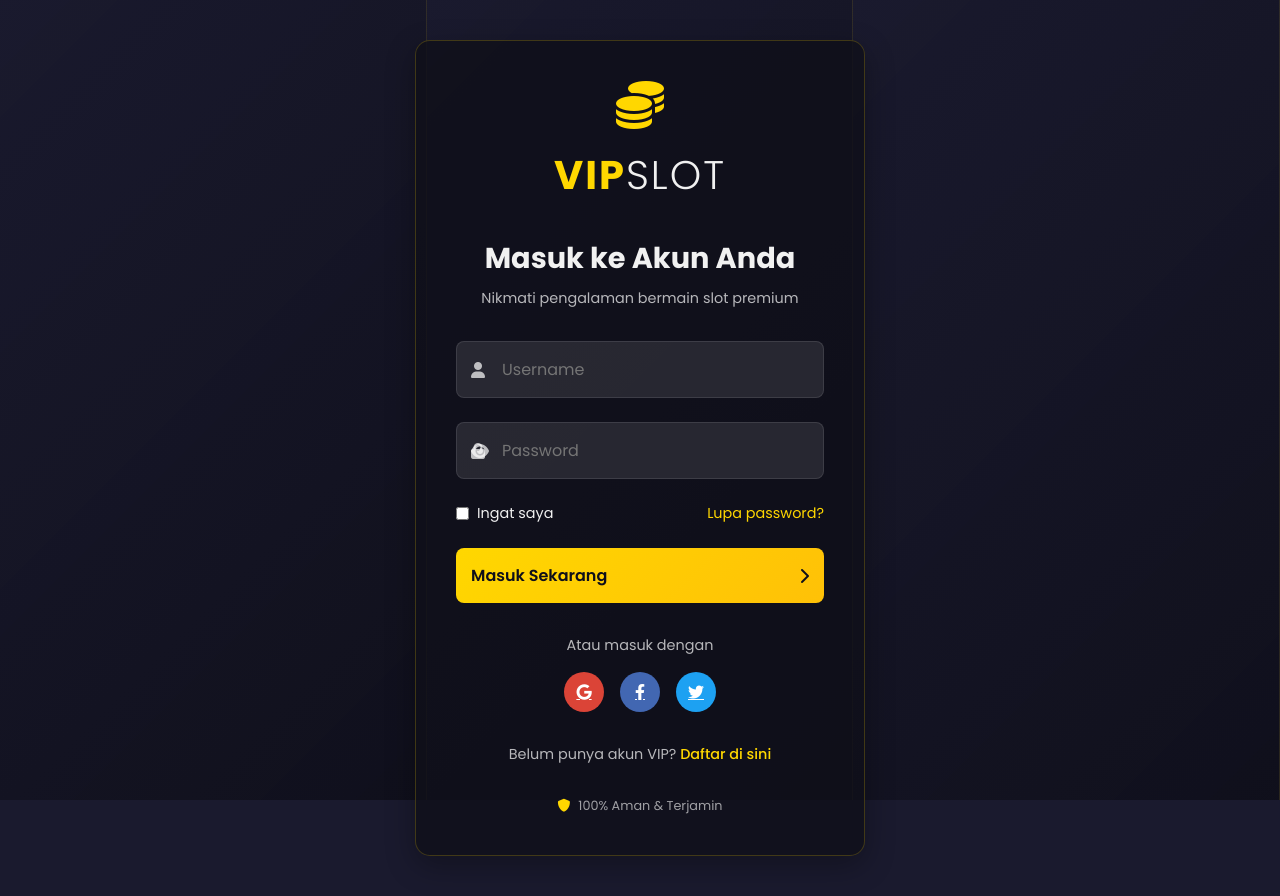
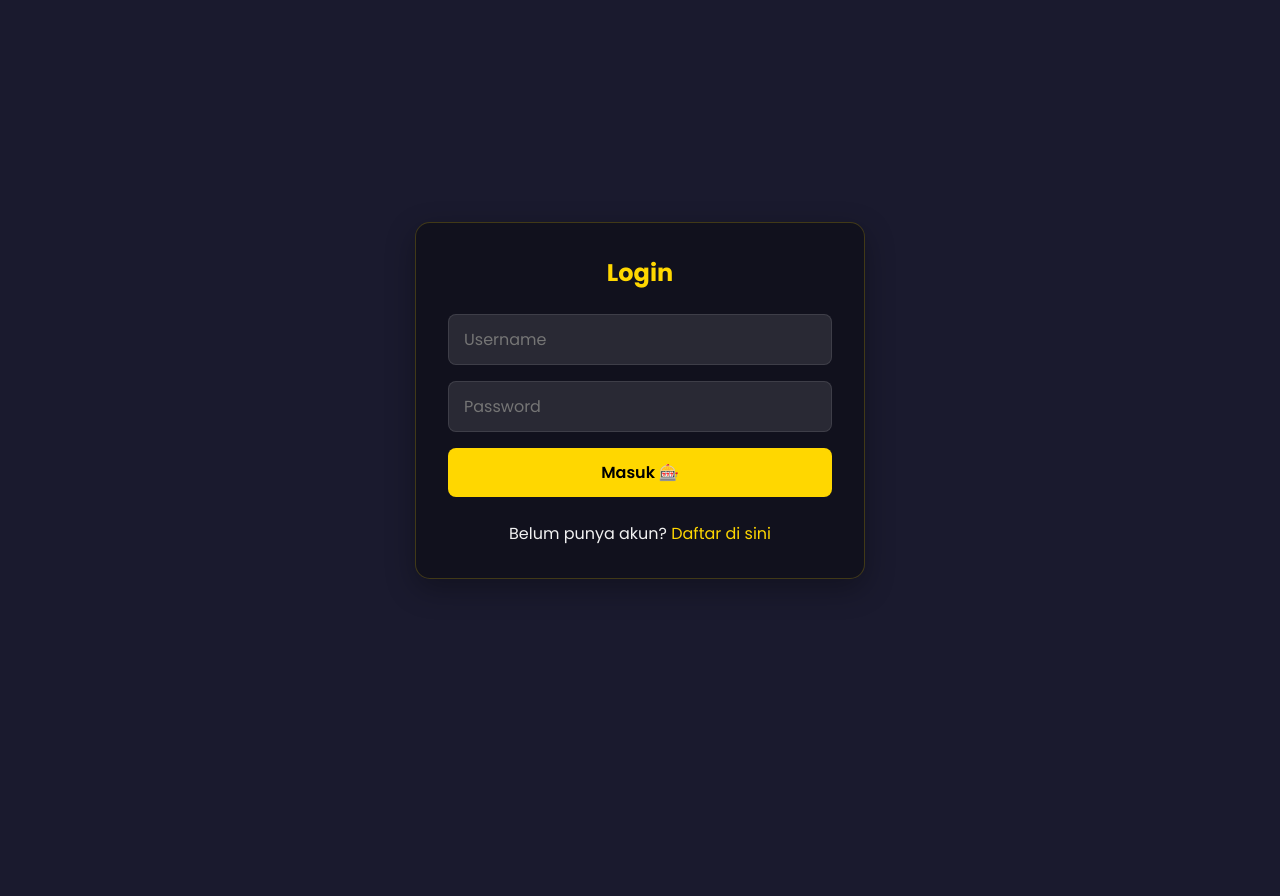
Before and after one commit to Arvan001/slot-edukasi, a Flask app: page / in a window 1280 px wide. After the commit the page ends 579 px from the top, so only its background shows below. Run offline with Flask 3, Linux system fonts and the light colour scheme.

Commit message:
Update login.html

```diff
--- a/templates/login.html
+++ b/templates/login.html
@@ -3,7 +3,7 @@
 <head>
   <meta charset="UTF-8">
   <meta name="viewport" content="width=device-width, initial-scale=1.0">
-  <title>Login Slot VIP | Akses Eksklusif</title>
+  <title>Login Slot VIP</title>
   <link href="https://fonts.googleapis.com/css2?family=Poppins:wght@300;400;500;600;700&display=swap" rel="stylesheet">
   <link rel="stylesheet" href="https://cdnjs.cloudflare.com/ajax/libs/font-awesome/6.0.0-beta3/css/all.min.css">
   <style>
@@ -11,10 +11,7 @@
     :root {
       --primary: #ffd700;
       --secondary: #1a1a2e;
-      --accent: #e94560;
       --text: #f1f1f1;
-      --dark: #0f0f1a;
-      --light-bg: rgba(255, 255, 255, 0.1);
     }
 
     * {
@@ -28,340 +25,97 @@
       background-color: var(--secondary);
       color: var(--text);
       min-height: 100vh;
-      overflow-x: hidden;
-    }
-
-    /* Background Animation */
-    .background-animation {
-      position: fixed;
-      top: 0;
-      left: 0;
-      width: 100%;
-      height: 100%;
       display: flex;
-      z-index: -1;
-    }
-
-    .slot-reel {
-      flex: 1;
-      background: linear-gradient(135deg, rgba(26, 26, 46, 0.8) 0%, rgba(15, 15, 26, 0.9) 100%);
-      border-right: 1px solid rgba(255, 215, 0, 0.1);
+      justify-content: center;
+      align-items: center;
     }
 
     /* Login Container */
     .login-container {
+      width: 90%;
       max-width: 450px;
-      margin: 5vh auto;
-      padding: 2.5rem;
+      padding: 2rem;
       background: rgba(15, 15, 26, 0.8);
       border-radius: 15px;
       box-shadow: 0 10px 30px rgba(0, 0, 0, 0.3);
       border: 1px solid rgba(255, 215, 0, 0.2);
-      position: relative;
-      overflow: hidden;
+      text-align: center;
     }
 
-    /* Logo Header */
-    .logo-header {
-      text-align: center;
-      margin-bottom: 2rem;
-    }
-
-    .logo-header h1 {
-      font-size: 2.5rem;
-      font-weight: 700;
+    .login-container h2 {
+      margin-bottom: 1.5rem;
       color: var(--primary);
-      text-transform: uppercase;
-      letter-spacing: 2px;
-    }
-
-    .logo-header h1 span {
-      color: var(--text);
-      font-weight: 300;
-    }
-
-    .gold-icon {
-      font-size: 3rem;
-      color: var(--primary);
-      margin-bottom: 1rem;
     }
 
     /* Form Styles */
-    .form-wrapper h2 {
-      font-size: 1.8rem;
-      margin-bottom: 0.5rem;
-      text-align: center;
+    form {
+      display: flex;
+      flex-direction: column;
+      gap: 1rem;
     }
 
-    .subtitle {
-      text-align: center;
-      color: rgba(255, 255, 255, 0.7);
-      margin-bottom: 2rem;
-      font-size: 0.9rem;
+    input {
+      width: 100%;
+      padding: 12px 15px;
+      border-radius: 8px;
+      border: 1px solid rgba(255, 255, 255, 0.1);
+      background: rgba(255, 255, 255, 0.1);
+      color: var(--text);
+      font-size: 1rem;
     }
 
-    .input-group {
-      position: relative;
-      margin-bottom: 1.5rem;
+    input:focus {
+      outline: none;
+      border-color: var(--primary);
     }
 
-    .input-group i {
-      position: absolute;
-      left: 15px;
-      top: 50%;
-      transform: translateY(-50%);
-      color: rgba(255, 255, 255, 0.7);
-    }
-
-    .input-group input {
-      width: 100%;
-      padding: 15px 15px 15px 45px;
-      background: var(--light-bg);
-      border: 1px solid rgba(255, 255, 255, 0.1);
+    button {
+      padding: 12px;
+      background: var(--primary);
+      color: #000;
+      border: none;
       border-radius: 8px;
-      color: var(--text);
       font-size: 1rem;
+      font-weight: 600;
+      cursor: pointer;
       transition: all 0.3s;
     }
 
-    .input-group input:focus {
-      outline: none;
-      border-color: var(--primary);
-      box-shadow: 0 0 0 2px rgba(255, 215, 0, 0.2);
+    button:hover {
+      background: #ffc107;
+      transform: translateY(-2px);
     }
 
-    .password-toggle {
-      position: absolute;
-      right: 15px;
-      top: 50%;
-      transform: translateY(-50%);
-      cursor: pointer;
-      color: rgba(255, 255, 255, 0.5);
+    p {
+      margin-top: 1.5rem;
     }
 
-    .password-toggle:hover {
+    a {
       color: var(--primary);
+      text-decoration: none;
     }
 
-    /* Form Footer */
-    .form-footer {
-      display: flex;
-      justify-content: space-between;
-      align-items: center;
-      margin-bottom: 1.5rem;
-    }
-
-    .remember-me {
-      display: flex;
-      align-items: center;
-      cursor: pointer;
-      font-size: 0.9rem;
-    }
-
-    .remember-me input {
-      margin-right: 8px;
-      accent-color: var(--primary);
-    }
-
-    .forgot-password {
-      color: var(--primary);
-      text-decoration: none;
-      font-size: 0.9rem;
-      transition: color 0.3s;
-    }
-
-    .forgot-password:hover {
-      color: #ffc107;
+    a:hover {
       text-decoration: underline;
-    }
-
-    /* Login Button */
-    .login-button {
-      width: 100%;
-      padding: 15px;
-      background: linear-gradient(135deg, var(--primary) 0%, #ffc107 100%);
-      border: none;
-      border-radius: 8px;
-      color: var(--dark);
-      font-size: 1rem;
-      font-weight: 600;
-      cursor: pointer;
-      display: flex;
-      justify-content: space-between;
-      align-items: center;
-      transition: all 0.3s;
-    }
-
-    .login-button:hover {
-      transform: translateY(-2px);
-      box-shadow: 0 5px 15px rgba(255, 215, 0, 0.3);
-    }
-
-    /* Social Login */
-    .social-login {
-      margin: 2rem 0;
-      text-align: center;
-    }
-
-    .social-login p {
-      margin-bottom: 1rem;
-      color: rgba(255, 255, 255, 0.7);
-      font-size: 0.9rem;
-      position: relative;
-    }
-
-    .social-icons {
-      display: flex;
-      justify-content: center;
-      gap: 1rem;
-    }
-
-    .social-icon {
-      width: 40px;
-      height: 40px;
-      border-radius: 50%;
-      display: flex;
-      align-items: center;
-      justify-content: center;
-      color: white;
-      transition: all 0.3s;
-    }
-
-    .social-icon.google {
-      background: #DB4437;
-    }
-
-    .social-icon.facebook {
-      background: #4267B2;
-    }
-
-    .social-icon.twitter {
-      background: #1DA1F2;
-    }
-
-    .social-icon:hover {
-      transform: translateY(-3px);
-    }
-
-    /* Register Link */
-    .register-link {
-      text-align: center;
-      margin-top: 1.5rem;
-      color: rgba(255, 255, 255, 0.7);
-      font-size: 0.9rem;
-    }
-
-    .register-link a {
-      color: var(--primary);
-      text-decoration: none;
-      font-weight: 500;
-    }
-
-    .register-link a:hover {
-      text-decoration: underline;
-    }
-
-    /* Security Info */
-    .security-info {
-      display: flex;
-      align-items: center;
-      justify-content: center;
-      margin-top: 2rem;
-      color: rgba(255, 255, 255, 0.6);
-      font-size: 0.8rem;
-    }
-
-    .security-info i {
-      margin-right: 8px;
-      color: var(--primary);
-    }
-
-    /* Responsive Design */
-    @media (max-width: 576px) {
-      .login-container {
-        margin: 2vh auto;
-        padding: 1.5rem;
-        width: 90%;
-      }
-
-      .logo-header h1 {
-        font-size: 2rem;
-      }
     }
   </style>
 </head>
 <body>
-  <div class="background-animation">
-    <div class="slot-reel"></div>
-    <div class="slot-reel"></div>
-    <div class="slot-reel"></div>
-  </div>
-
   <div class="login-container">
-    <div class="logo-header">
-      <i class="fas fa-coins gold-icon"></i>
-      <h1>VIP<span>SLOT</span></h1>
-    </div>
-
-    <div class="form-wrapper">
-      <h2>Masuk ke Akun Anda</h2>
-      <p class="subtitle">Nikmati pengalaman bermain slot premium</p>
-
-      <form method="POST" class="login-form">
-        <div class="input-group">
-          <i class="fas fa-user"></i>
-          <input type="text" name="username" placeholder="Username" required>
-        </div>
-
-        <div class="input-group">
-          <i class="fas fa-lock"></i>
-          <input type="password" name="password" placeholder="Password" required>
-          <i class="fas fa-eye password-toggle"></i>
-        </div>
-
-        <div class="form-footer">
-          <label class="remember-me">
-            <input type="checkbox" name="remember">
-            <span>Ingat saya</span>
-          </label>
-          <a href="#" class="forgot-password">Lupa password?</a>
-        </div>
-
-        <button type="submit" class="login-button">
-          <span>Masuk Sekarang</span>
-          <i class="fas fa-chevron-right"></i>
-        </button>
-      </form>
-
-      <div class="social-login">
-        <p>Atau masuk dengan</p>
-        <div class="social-icons">
-          <a href="#" class="social-icon google"><i class="fab fa-google"></i></a>
-          <a href="#" class="social-icon facebook"><i class="fab fa-facebook-f"></i></a>
-          <a href="#" class="social-icon twitter"><i class="fab fa-twitter"></i></a>
-        </div>
-      </div>
-
-      <p class="register-link">Belum punya akun VIP? <a href="#">Daftar di sini</a></p>
-    </div>
-
-    <div class="security-info">
-      <i class="fas fa-shield-alt"></i>
-      <span>100% Aman & Terjamin</span>
-    </div>
+    <h2>Login</h2>
+    <form id="loginForm">
+      <input type="text" name="username" placeholder="Username" required>
+      <input type="password" name="password" placeholder="Password" required>
+      <button type="submit">Masuk 🎰</button>
+    </form>
+    <p>Belum punya akun? <a href="register.html">Daftar di sini</a></p>
   </div>
 
   <script>
-    // Password toggle visibility
-    document.querySelector('.password-toggle').addEventListener('click', function() {
-      const passwordInput = document.querySelector('input[name="password"]');
-      if (passwordInput.type === 'password') {
-        passwordInput.type = 'text';
-        this.classList.replace('fa-eye', 'fa-eye-slash');
-      } else {
-        passwordInput.type = 'password';
-        this.classList.replace('fa-eye-slash', 'fa-eye');
-      }
+    document.getElementById('loginForm').addEventListener('submit', function(e) {
+      e.preventDefault();
+      alert('Login functionality would be implemented here in a real application');
+      // Untuk implementasi nyata, Anda akan menambahkan AJAX/fetch request ke backend
     });
   </script>
 </body>
```
